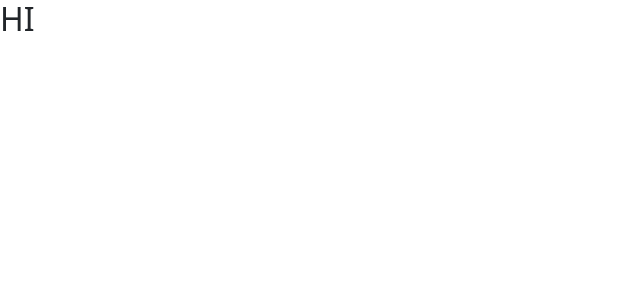
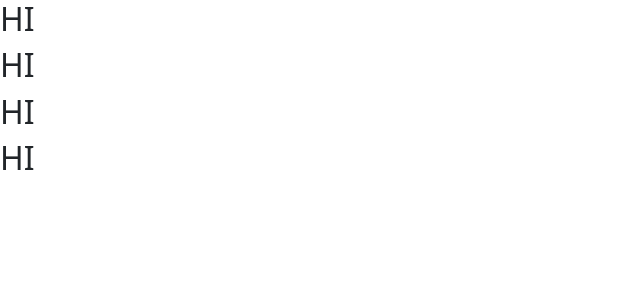
Before and after one commit to Mosh-hamedani-projects/counter, a React (Vite) app: page / in a window 1280 px wide. Shown: the top 300 px of the page, without its empty margins (0-640 px from the left). Built offline with nearby package versions, Linux system fonts and the light colour scheme.

Commit message:
resuse <Counter> components four times

```diff
--- a/src/Counters.jsx
+++ b/src/Counters.jsx
@@ -7,6 +7,9 @@ class Counters extends Component {
     return (
       <>
         <Counter/>
+        <Counter/>
+        <Counter/>
+        <Counter/>
       </>
     );
   }
```
